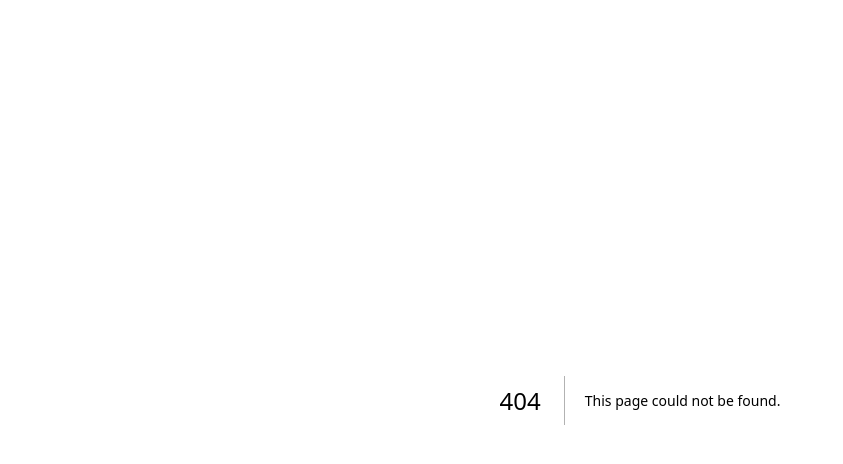
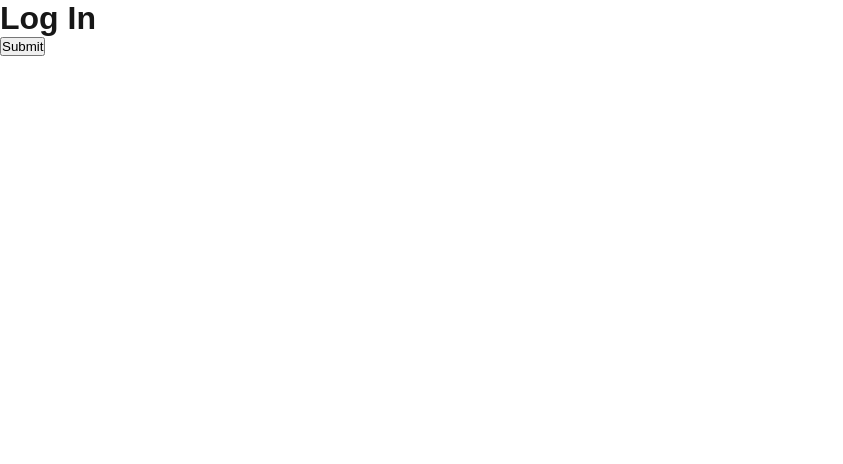
Before and after one commit to roryhackney/frontend-ast, a Next.js app: page /login in a window 1280 px wide. Before the commit this address had no page. Shown: the top 464 px of the page, without its empty margins (0-843 px from the left). Built offline with nearby package versions, Linux system fonts and the light colour scheme.

Commit message:
Set up imports, simple login route, simple button component to test it works

```diff
--- /dev/null
+++ b/src/app/login/page.tsx
@@ -0,0 +1,13 @@
+"use strict";
+import Button from "@/components/Button";
+
+export default function Login() {
+  return (
+      <main>
+        <h1>Log In</h1>
+        <form>
+            <Button/>
+        </form>
+      </main>
+  );
+}
--- /dev/null
+++ b/src/components/Button.tsx
@@ -0,0 +1,3 @@
+export default function Button() {
+    return <button type="submit">Submit</button>;
+}
```
Also changed, not shown: tsconfig.json (+24 -8 lines).
